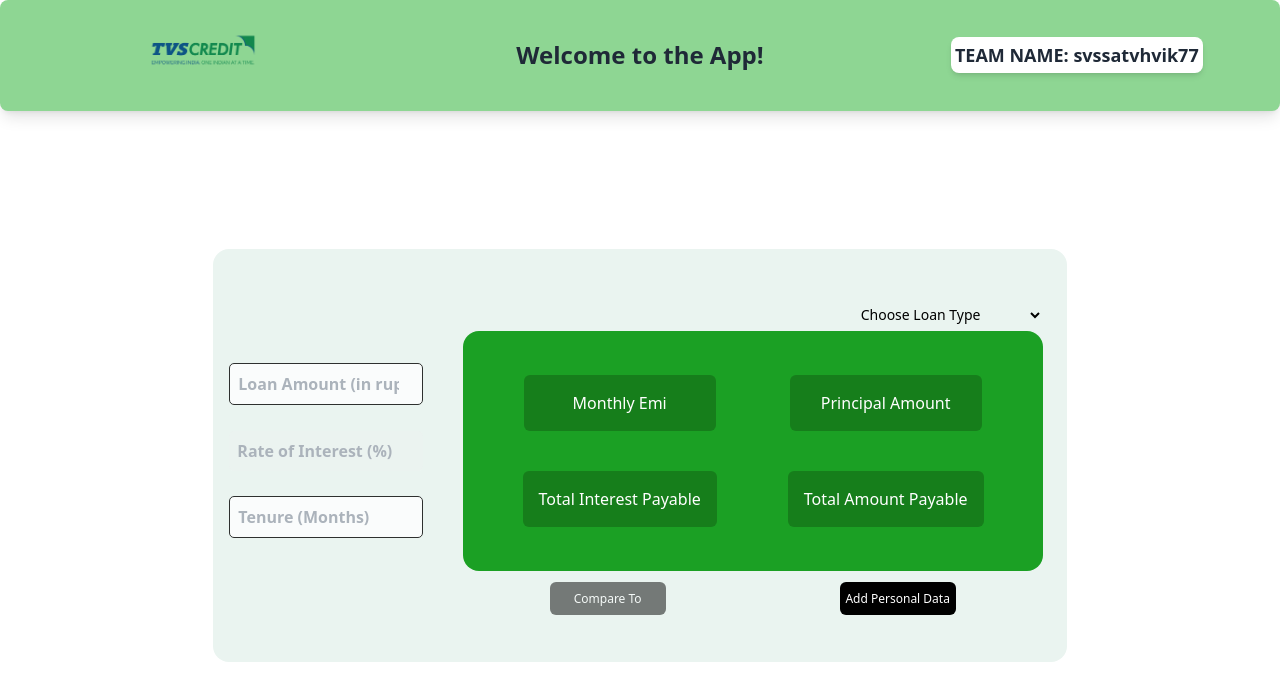
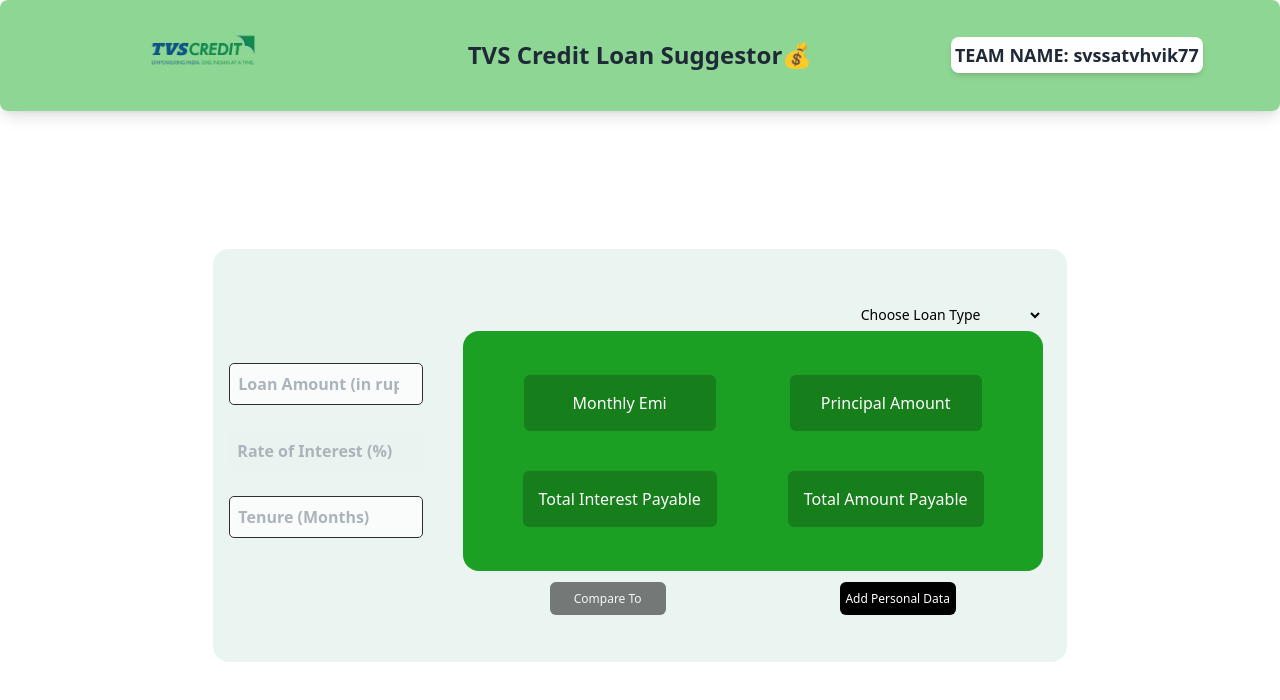
Before and after one commit to Azeem-0/tvs_credit_6_prototype, a React (Create React App) app: page / in a window 1280 px wide. Shown: the top 700 px of the page. Built offline with nearby package versions, Linux system fonts and the light colour scheme.

Commit message:
add title to navbar

```diff
--- a/src/components/NavigationBar.jsx
+++ b/src/components/NavigationBar.jsx
@@ -12,7 +12,7 @@ const NavigationBar = () => {
             }} className="w-[10em] mx-auto cursor-pointer" src={tvsCreditImage} alt="tvs-credit-logo" />
 
             <div className="flex flex-col justify-center items-center">
-                <h2 className="text-2xl font-bold text-center text-gray-800">Welcome to the App!</h2>
+                <h2 className="text-2xl font-bold text-center text-gray-800">TVS Credit Loan Suggestor💰</h2>
             </div>
 
             <div className="flex justify-center items-center">
```
